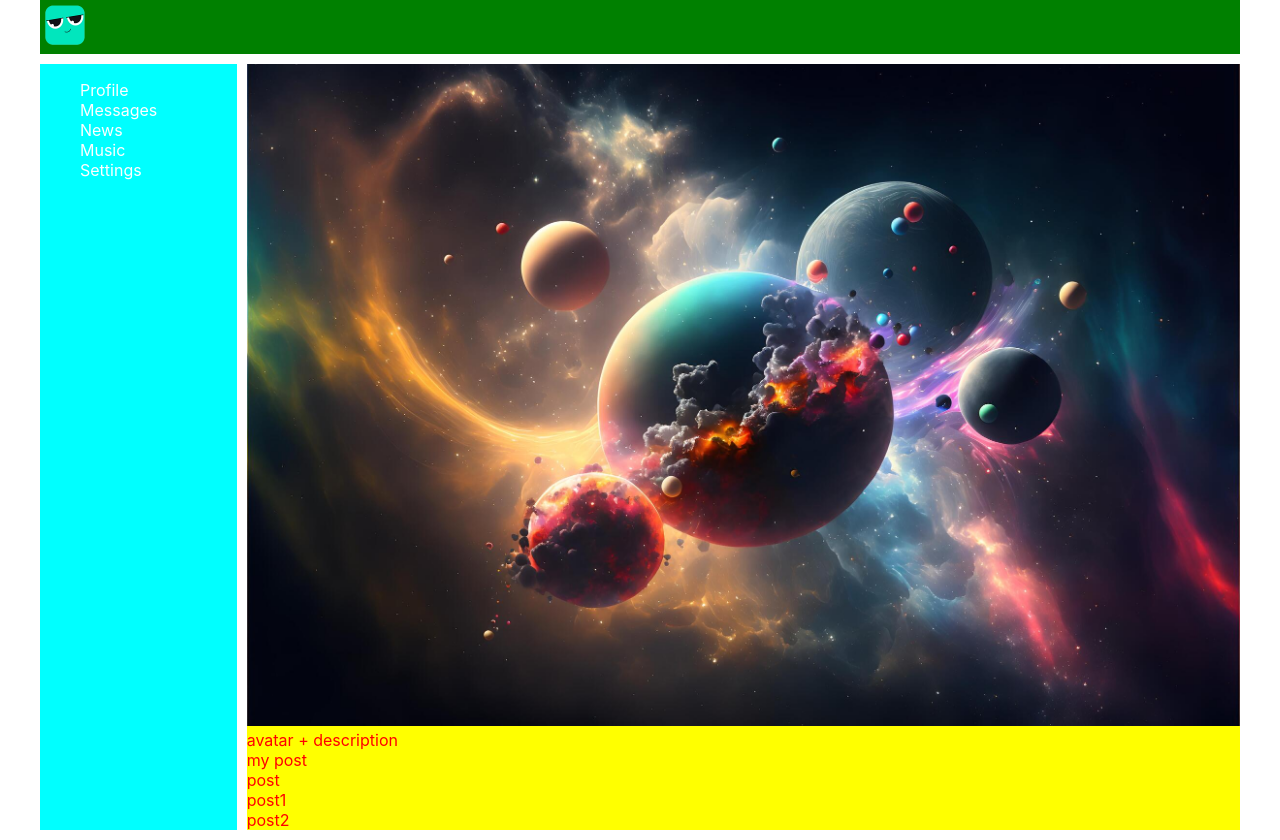
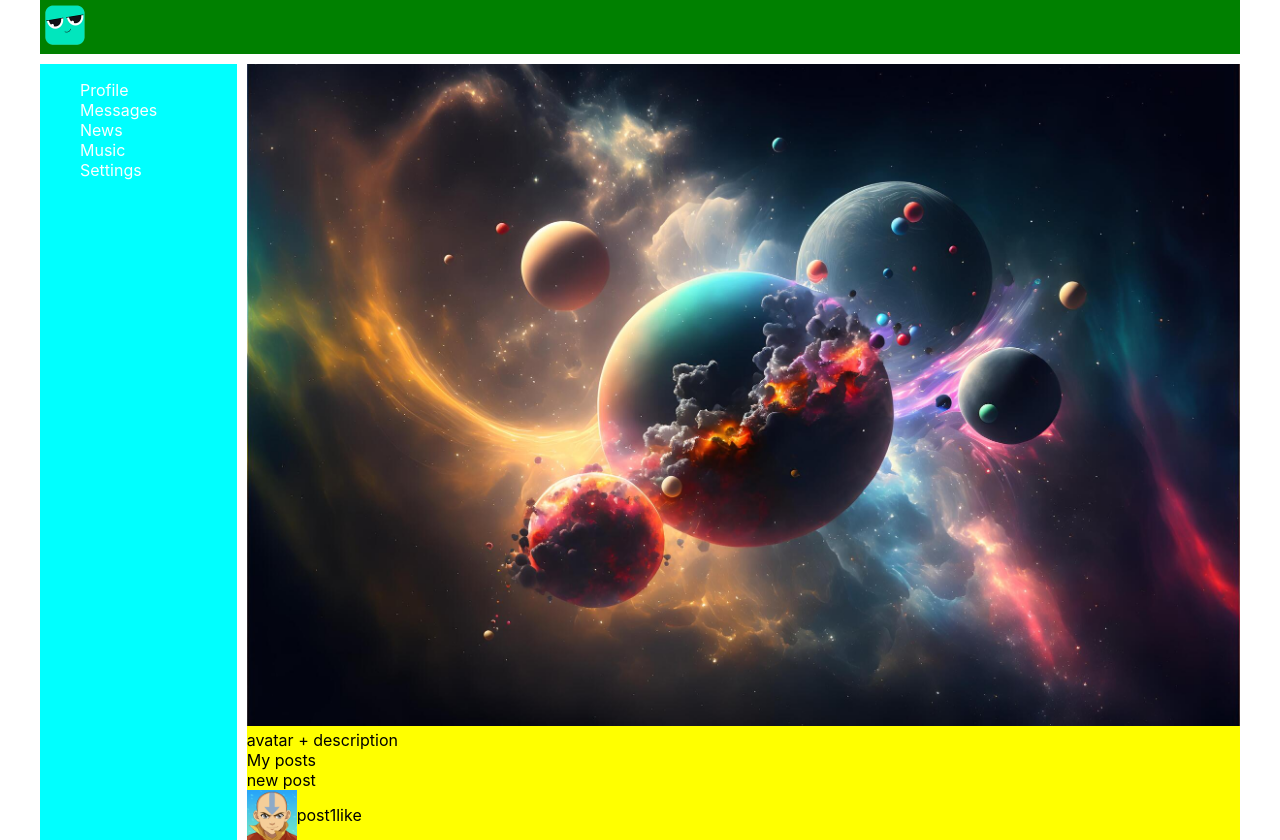
Before and after one commit to naumovn808/pet-react, a React (Create React App) app: page / in a window 1280 px wide. Built offline with nearby package versions, Linux system fonts and the light colour scheme.

Commit message:
refactor: change folders structure

```diff
--- a/src/App.js
+++ b/src/App.js
@@ -1,8 +1,8 @@
 import React from 'react';
 import './App.css'
-import Header from './components/Header';
-import Navbar from './components/Navbar';
-import Profile from './components/Profile';
+import Header from './components/Header/Header';
+import Navbar from './components/Navbar/Navbar';
+import Profile from './components/Profile/Profile';
 
 
 export default function App() {
--- a/src/components/Header.js
+++ b/src/components/Header/Header.js
@@ -1,5 +1,5 @@
 import React from 'react';
-import images from "../images/yappi.png";
+import images from "../../images/yappi.png";
 import classes from './Header.module.css';
 
 export default function Header() {
--- /dev/null
+++ b/src/components/Profile/MyPosts/MyPosts.js
@@ -0,0 +1,22 @@
+import React from "react";
+import classes from './MyPosts.module.css';
+import Post from "./Post/Post";
+
+export default function MyPosts() {
+    return (
+
+        <div>
+            My posts
+            <div>
+                new post
+            </div>
+            <div className={classes.posts}>
+
+                <Post />
+
+            </div>
+        </div>
+
+
+    )
+}
--- /dev/null
+++ b/src/components/Profile/MyPosts/MyPosts.module.css
@@ -0,0 +1,4 @@
+.posts {
+    display: flex;
+
+  }
--- /dev/null
+++ b/src/components/Profile/MyPosts/Post/Post.js
@@ -0,0 +1,17 @@
+import React from "react";
+import classes from './Post.module.css';
+import avatar from '../../../../images/avatar.png'
+
+export default function Post() {
+    return (
+
+        <div className={classes.item}>
+            <img alt="avatar" src={avatar} className={classes.img} />
+            post1
+            <div>
+                <span>like</span>
+            </div>
+        </div>
+
+    )
+}
--- /dev/null
+++ b/src/components/Profile/MyPosts/Post/Post.module.css
@@ -0,0 +1,9 @@
+.item {
+    display: flex;
+    align-items: center;
+  }
+
+  .img {
+    width: 50px;
+    height: 50px;
+  }
--- a/src/components/Profile.js
+++ b/src/components/Profile/Profile.js
@@ -1,6 +1,7 @@
 import React from "react";
-import mainImg from "../images/main.jpg";
+import mainImg from "../../images/main.jpg";
 import classes from './Profile.module.css';
+import MyPosts from "./MyPosts/MyPosts";
 
 export default function Profile() {
     return (
@@ -8,7 +9,7 @@ export default function Profile() {
 
             <div>
 
-                <img alt='main-pic.' src={mainImg}></img>
+                <img alt='main-pic.' src={mainImg} className={classes.main__img}></img>
 
             </div>
 
@@ -16,15 +17,7 @@ export default function Profile() {
                 avatar + description
             </div>
 
-            <div className={classes.main__item}>
-                my post
-                <div>
-                    post
-
-                    <div>post1</div>
-                    <div>post2</div>
-                </div>
-            </div>
+            <MyPosts />
 
         </main>
     )
--- a/src/components/Profile.module.css
+++ b/src/components/Profile/Profile.module.css
@@ -3,10 +3,6 @@
     background-color: yellow;
   }
 
-  .main__content img {
+  .main__img {
     width: 100%;
   }
-
-  .main__item {
-  color: red;
-  }
```
Also changed, not shown: src/components/Header/Header.module.css (renamed from src/components/Header.module.css), src/components/Navbar/Navbar.js (renamed from src/components/Navbar.js), src/components/Navbar/Navbar.module.css (renamed from src/components/Navbar.module.css), src/images/avatar.png (added).
